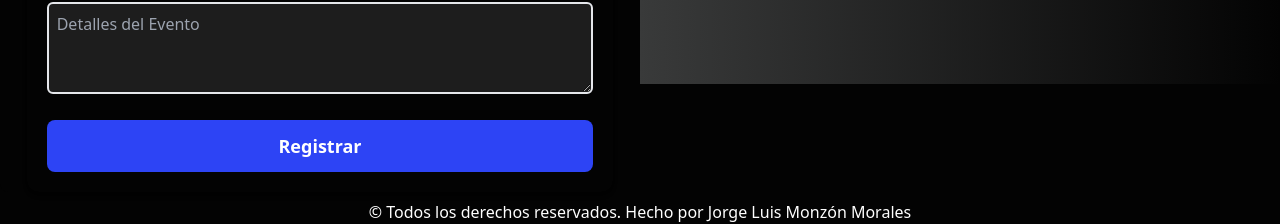
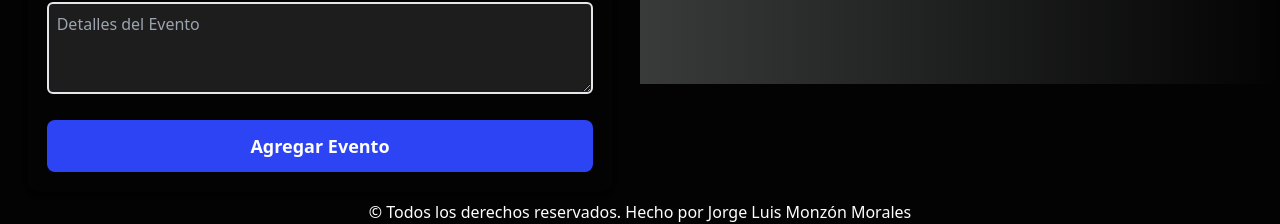
Before and after one commit to JorgeDevmm/proyecto-EventoPRO, a React (Vite) app: page / in a window 1280 px wide. Shown: the part 800-1024 px from the top of the page. Built offline with nearby package versions, Linux system fonts and the light colour scheme.

Commit message:
cambiando el valor de input del formulario a modo editar

```diff
--- a/src/components/Formulario.jsx
+++ b/src/components/Formulario.jsx
@@ -173,7 +173,8 @@ const Formulario = ({ eventos, setEventos, evento }) => {
         <input
           type='submit'
           className='py-3 bg-[#2D44F5] text-white font-bold text-lg rounded-lg inline-block  w-full hover:bg-[#2c76ffef] transition-colors'
-          value='Registrar'
+          // valida el value de que mostrar de acuerdo si existe el id
+          value={ evento.id ? "Editar Evento" : "Agregar Evento"}
         />
       </form>
     </div>
```
